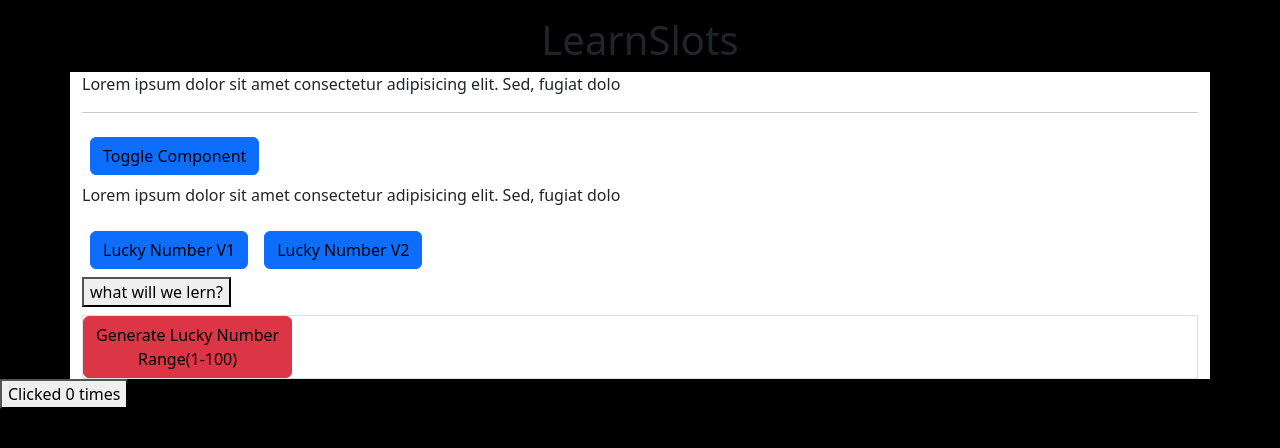
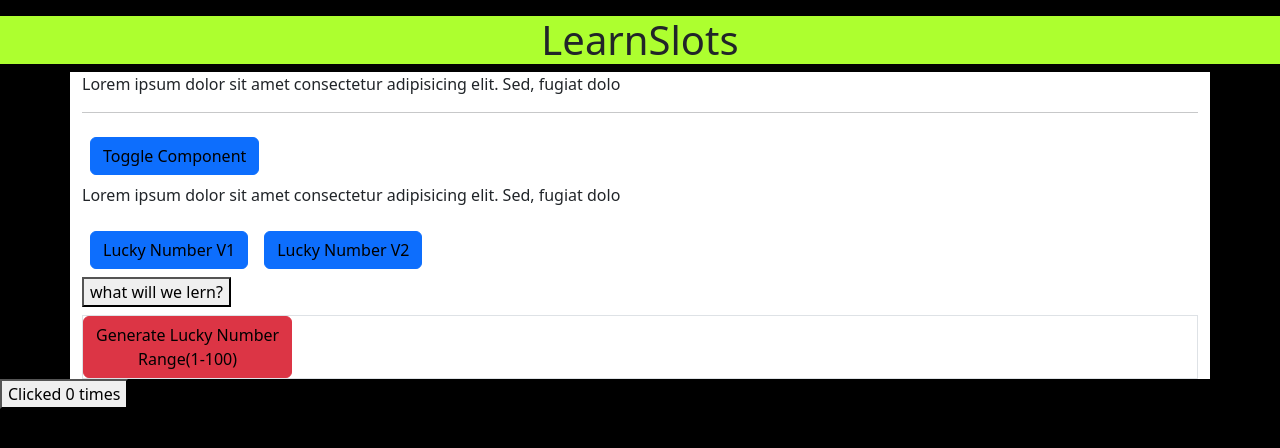
Before and after one commit to raaakib0/patient-admission-frontend, a Vue app: page / in a window 1280 px wide. Shown: the top 448 px of the page. Built offline with nearby package versions, Linux system fonts and the light colour scheme.

Commit message:
style add

```diff
--- a/src/Components/LuckyNumberPareantComponent.vue
+++ b/src/Components/LuckyNumberPareantComponent.vue
@@ -45,4 +45,9 @@ const currentComponenet = computed(() => {
 });
 </script>
 
-<style scoped></style>
+<style scoped>
+h1{
+    background-color: greenyellow;
+}
+
+</style>
```
